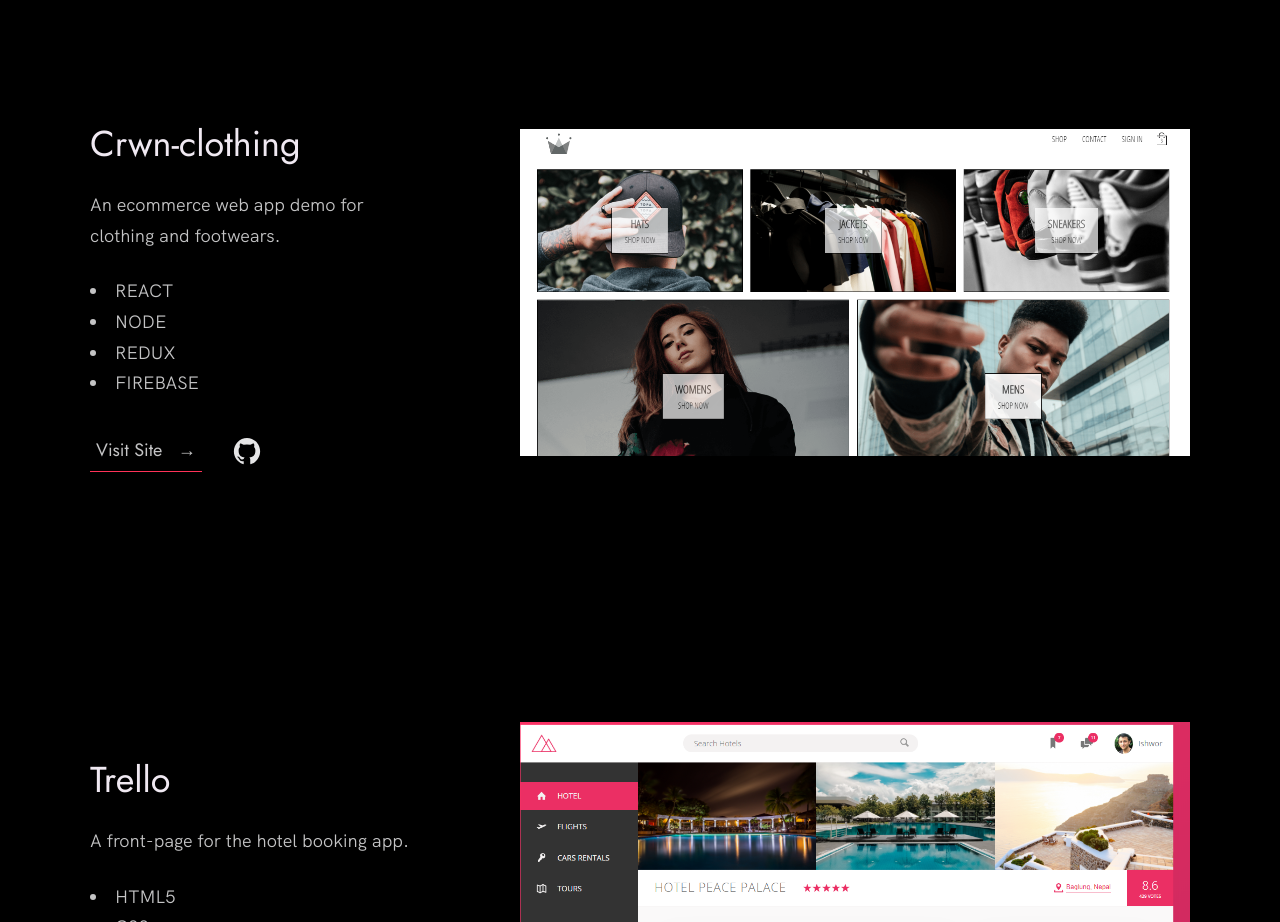
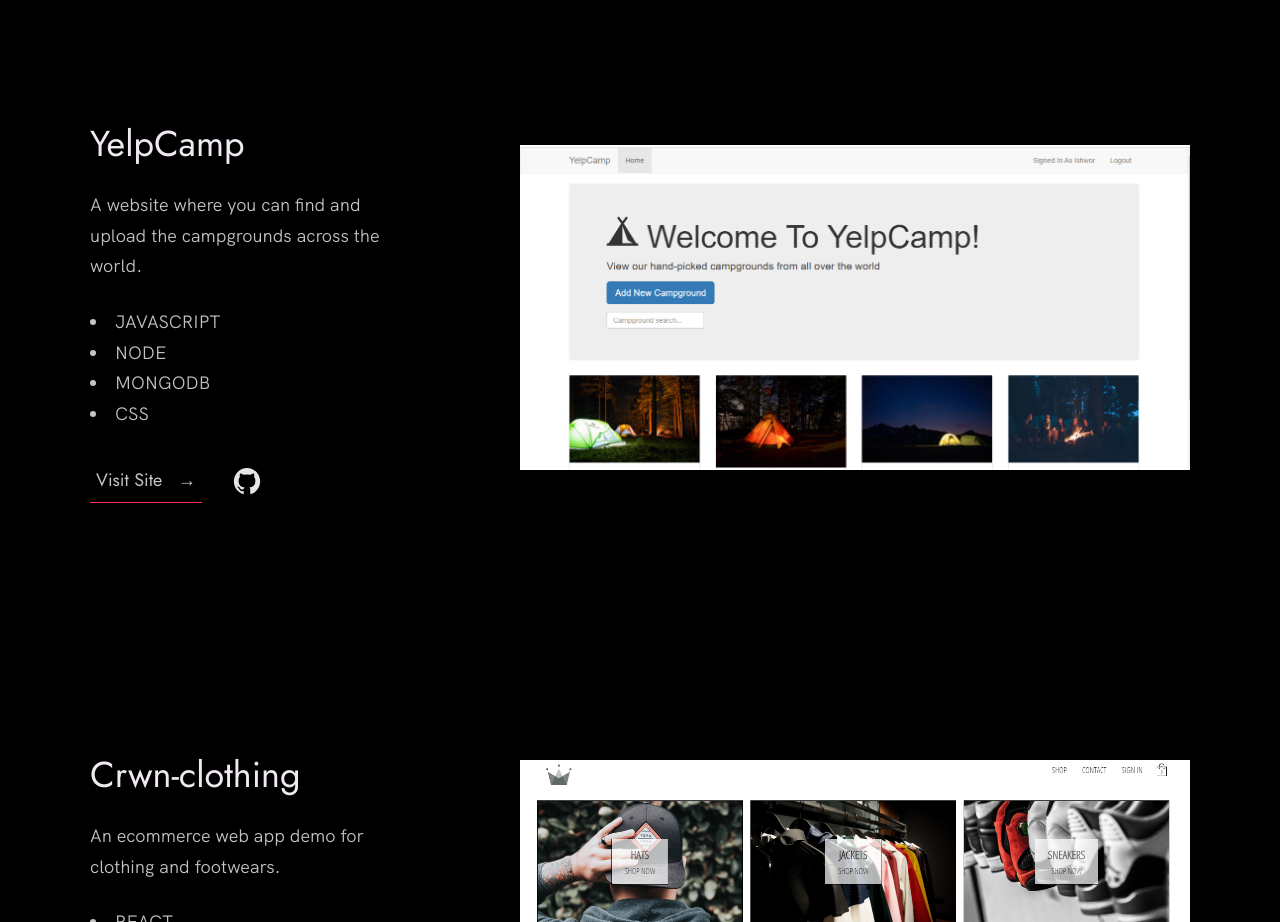
Before and after one commit to nisarhassan12/portfolio-template, a plain HTML site: page index.html in a window 1280 px wide. Shown: the part 1500-2422 px from the top of the page. Drawn offline with Linux system fonts and the light colour scheme.

Commit message:
added new project in the work section

```diff
--- a/index.html
+++ b/index.html
@@ -85,6 +85,34 @@
               <img src="./images/project-1.png" class="work__image" alt="Project 1" />
             </div>
           </div>
+
+          <div class="work__box">
+            <div class="work__text">
+              <h3>YelpCamp</h3>
+              <p>
+                A website where you can find and upload the campgrounds across the world.
+              </p>
+              <ul class="work__list">
+                <li>JAVASCRIPT</li>
+                <li>NODE</li>
+                <li>MONGODB</li>
+                <li>CSS</li>
+              </ul>
+
+              <div class="work__links">
+                <a href="https://afternoon-forest-17255.herokuapp.com/campgrounds" class="link__text">
+                  Visit Site <span>&rarr;</span>
+                </a>
+                <a href="https://github.com/KdkIshwor/YelpCamp-">
+                  <img src="./images/github.svg" class="work__code" title="View Source Code" alt="GitHub">
+                </a>
+              </div>
+            </div>
+            <div class="work__image-box">
+              <img src="./images/project-4.png" class="work__image" alt="campgrounds" />
+            </div>
+          </div>
+
 
           <div class="work__box">
             <div class="work__text">
```
Also changed, not shown: images/project-4.PNG (added).
